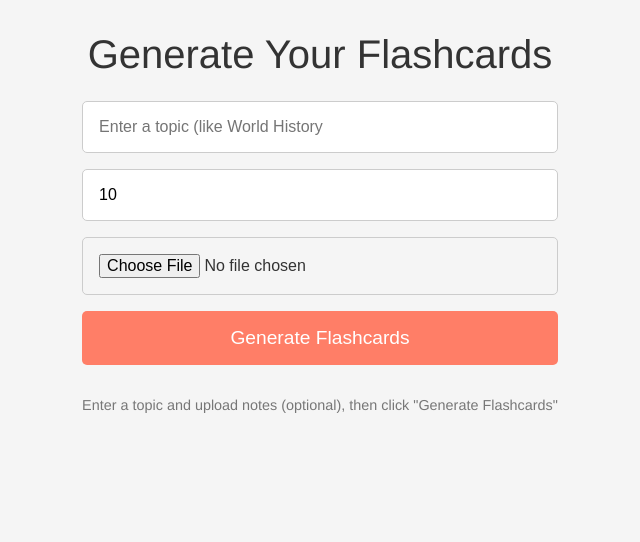
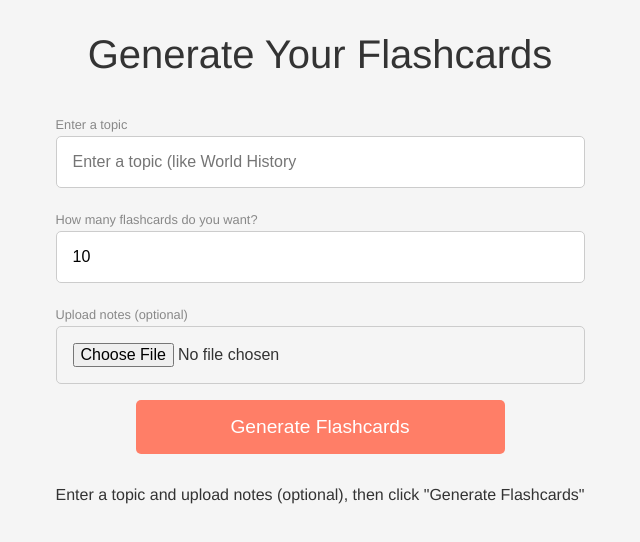
Before and after one commit to petekal1323/flashcard-generator, a React (Vite) app: page /flashcard-generator in a window 1280 px wide. Shown: the top 542 px of the page, without its empty margins (320-960 px from the left). Built offline with nearby package versions, Linux system fonts and the light colour scheme.

Commit message:
testing and refining styles to flashcard and form

```diff
--- a/src/components/Flashcard.scss
+++ b/src/components/Flashcard.scss
@@ -3,7 +3,6 @@
 .flashcard {
     perspective: 1000px;
     margin: 1rem auto;
-    max-width: 400px;
     &__content {
         position: relative;
         width: 100%;
@@ -20,6 +19,7 @@
     &__back {
         position: absolute;
         width: 100%;
+        height: 100%;
         backface-visibility: hidden;
         padding: 1rem;
         border: 1px solid #ddd;
--- a/src/components/FlashcardGenerator.jsx
+++ b/src/components/FlashcardGenerator.jsx
@@ -27,7 +27,6 @@ function FlashcardGenerator() {
     async function handleGenerateFlashcards(e) {
         e.preventDefault();
         console.log("Form submitted. Generating flashcards...");
-
         console.log("Topic:", topic);
         console.log("File Content:", fileContent);
         console.log("Number of Cards:", numCards);
@@ -64,9 +63,11 @@ function FlashcardGenerator() {
     return (
         <div className='flashcard-generator'>
             <h2 className='flashcard-generator__title'>Generate Your Flashcards</h2>
-
             <form className="flashcard-generator__form" onSubmit={handleGenerateFlashcards}>
+                <div>
+                <label htmlFor="topicInput" className="flashcard-generator__label">Enter a topic</label>
                 <input
+                    id="topicInput"
                     type="text"
                     placeholder="Enter a topic (like World History"
                     value={topic}
@@ -74,19 +75,29 @@ function FlashcardGenerator() {
                     className="flashcard-generator__input"
                     required
                 />
+                </div>
+
+                <div>
+                <label htmlFor="numCardsInput" className="flashcard-generator__label">How many flashcards do you want?</label>
                 <input
+                    id="numCardsInput"
                     type="number"
-                    placeholder="Number of flashcards"
                     value={numCards}
                     onChange={(e) => setNumCards(e.target.value)}
                     className="flashcard-generator__input"
-                    required
+                    min="1"
                 />
+                </div>
+
+                <div>
+                <label htmlFor="fileInput" className="flashcard-generator__label">Upload notes (optional)</label>
                 <input
+                    id="fileInput"
                     type="file"
                     onChange={handleFileUpload}
                     className="flashcard-generator__file-input"
                 />
+                </div>
 
                 <button
                     type="submit"
--- a/src/components/FlashcardGenerator.scss
+++ b/src/components/FlashcardGenerator.scss
@@ -3,21 +3,30 @@
 .flashcard-generator {
     padding: 2rem;
     max-width: 1000px;
-    margin:0 auto;
+    margin: 0 auto;
     text-align: center;
-    &__title{
+    &__title {
         font-size: 2.5rem;
         margin-bottom: 1.5rem;
         color: #333;
         font-weight: 500;
     }
-    &__form{
+    &__form {
         display: flex;
-        flex-direction:column;
+        flex-direction: column;
         gap: 1rem;
-        margin-bottom: 2rem;
+        margin: 2rem 0 1rem;
     }
-    &__input{
+    &__label {
+        display: block;
+        margin-bottom: 0.25rem;
+        font-size: 0.8rem;
+        color: #888;
+        font-weight: 500;
+        text-align: left;
+        margin-top: 0.5rem;
+    }
+    &__input {
         padding: 1rem;
         font-size: 1rem;
         border: 1px solid #ccc;
@@ -25,7 +34,7 @@
         width: 100%;
     }
 
-    &__file-input{
+    &__file-input {
         padding: 1rem;
         font-size: 1rem;
         border: 1px solid #ccc;
@@ -33,7 +42,9 @@
         width: 100%;
     }
 
-    &__btn{
+    &__btn {
+        width: calc(100% - 10rem);
+        align-self: center;
         padding: 1rem;
         font-size: 1.2rem;
         color: #fff;
@@ -41,34 +52,36 @@
         border: none;
         border-radius: 5px;
         cursor: pointer;
-        transition: background-color 0.3s ease, transform 0.3s ease;
+        transition:
+            background-color 0.3s ease,
+            transform 0.3s ease;
 
-        &:hover{
+        &:hover {
             background-color: #ff9779;
             transform: scale(1.03);
         }
 
-        &:disabled{
+        &:disabled {
             background-color: #ccc;
             cursor: not-allowed;
         }
     }
-    &__display{
-        margin-top:2rem;
+    &__display {
+        margin-top: 2rem;
     }
-    &__flashcard-container{
-        box-shadow: 0 4px 8px rgba(0,0,0,0.1);
+    &__flashcard-container {
+        box-shadow: 0 4px 8px rgba(0, 0, 0, 0.1);
         padding: 1rem;
         border-radius: 8px;
         background-color: #fff;
     }
-    &__nav{
+    &__nav {
         display: flex;
         justify-content: center;
         align-items: center;
         gap: 1rem;
         margin-top: 1rem;
-        &__nav-btn{
+        &__nav-btn {
             padding: 0.8rem 1.2rem;
             font-size: 1rem;
             border: none;
@@ -77,23 +90,22 @@
             background-color: #28a745;
             color: #fff;
             transition: background-color 0.3s ease;
-            &:hover{
+            &:hover {
                 background-color: #218838;
             }
-            &:disabled{
+            &:disabled {
                 background-color: #ccc;
                 cursor: not-allowed;
             }
         }
-        &__nav-count{
+        &__nav-count {
             font-size: 1rem;
             color: #333;
         }
     }
-    &__no-cards{
-        font-size: .9rem;
-        color: #777;
-
+    &__no-cards {
+        font-size: 1rem;
+        margin: 0;
+        font-weight: 500;
     }
-
 }
```
